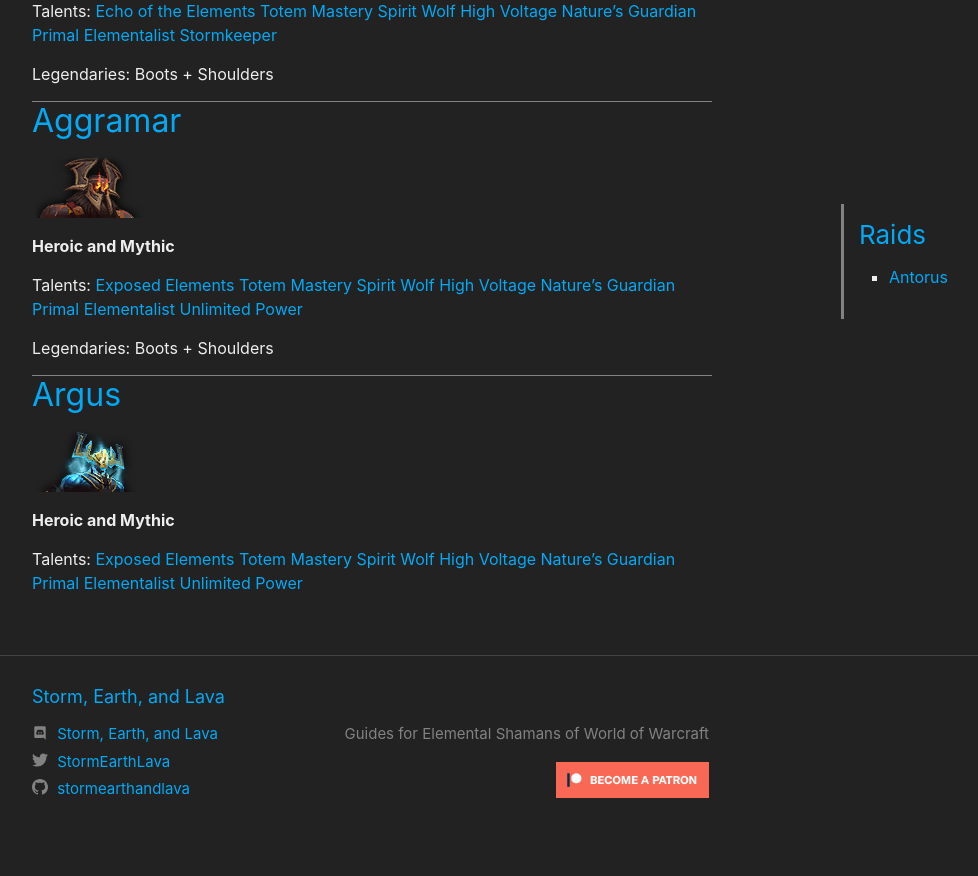
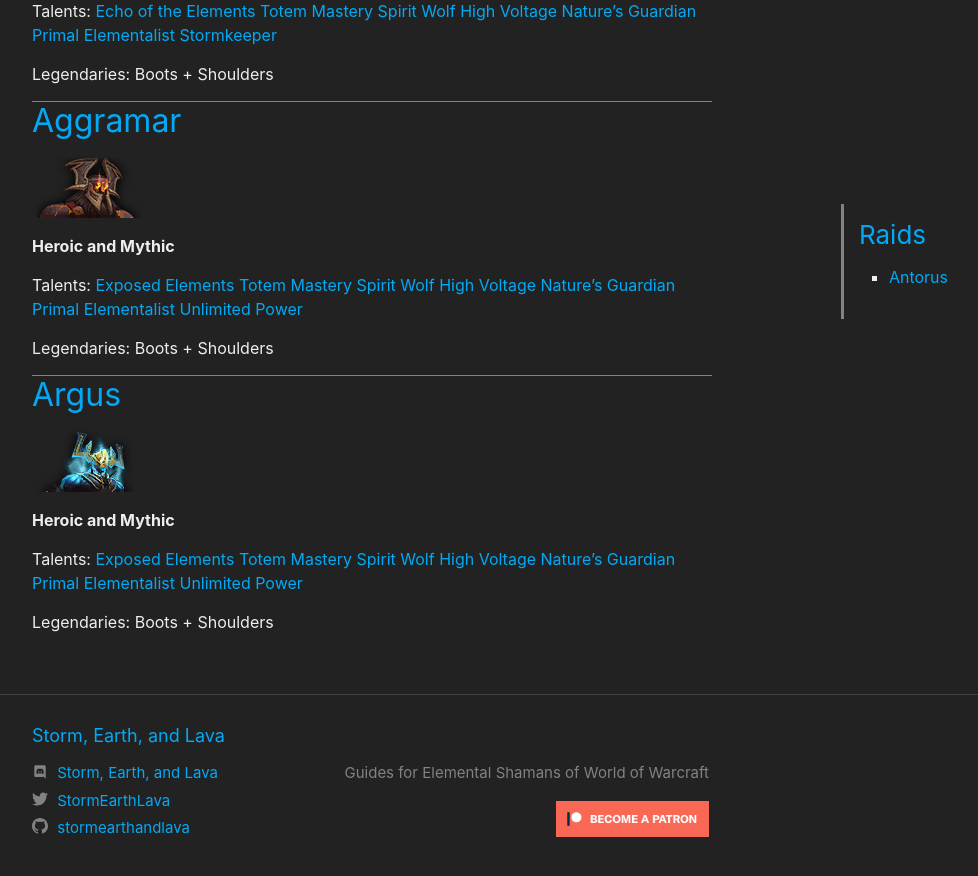
Before and after one commit to stormearthandlava/stormearthandlava.github.io, a Jekyll site: the page built from guide/raids/antorus.md, in a window 1280 px wide and 900 px high, scrolled down 3111 px. Shown: the top 876 px of the window, without its empty margins (268-1246 px from the left). Built offline with Jekyll 4.4.1, drawn with Linux system fonts in a browser that asks for light colours; a script that is not in the unit is left out.

Commit message:
Forgot Argus legendaries

```diff
--- a/guide/raids/antorus.md
+++ b/guide/raids/antorus.md
@@ -126,3 +126,5 @@
 **Heroic and Mythic**
 
 Talents: {{site.data.talent.ee}} {{site.data.talent.tm}} {{site.data.talent.sw}} {{site.data.talent.hv}} {{site.data.talent.natures_guardian}} {{site.data.talent.pe}} {{site.data.talent.up}}
+
+Legendaries: Boots + Shoulders
```
